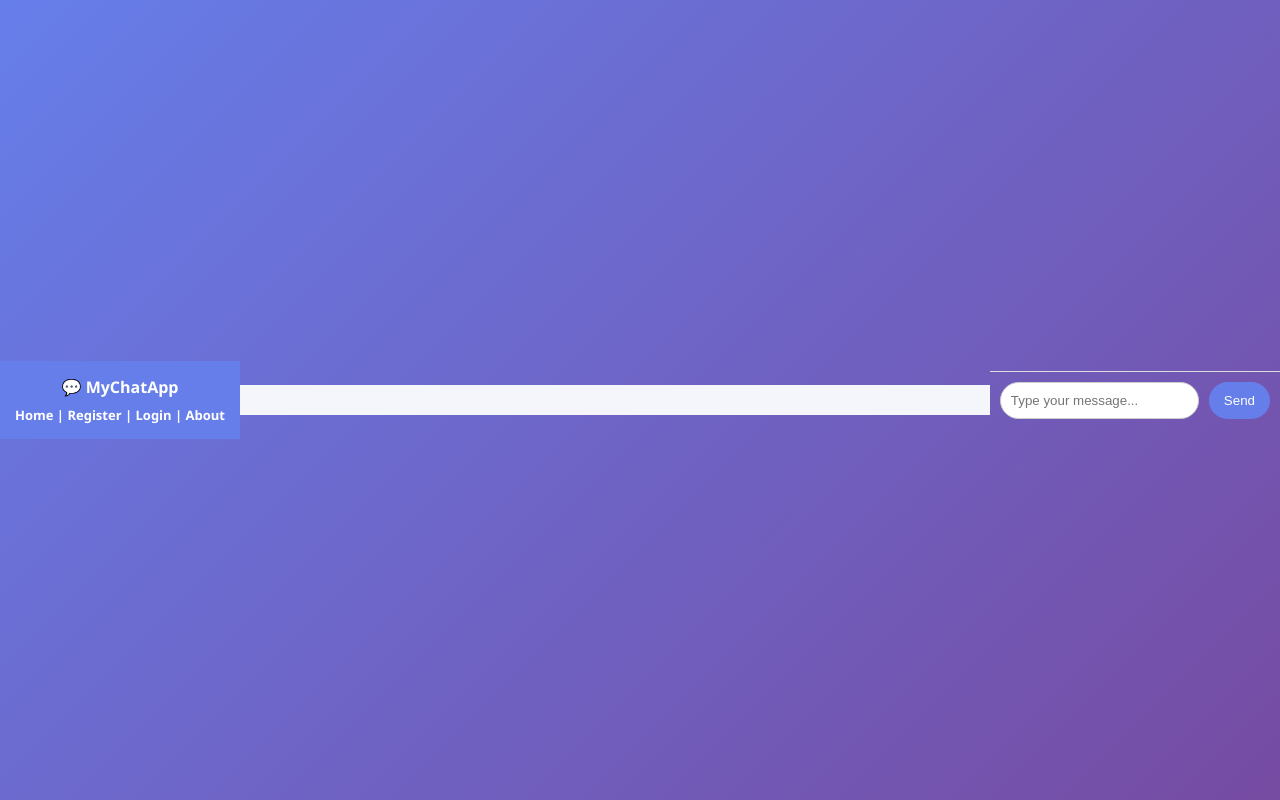
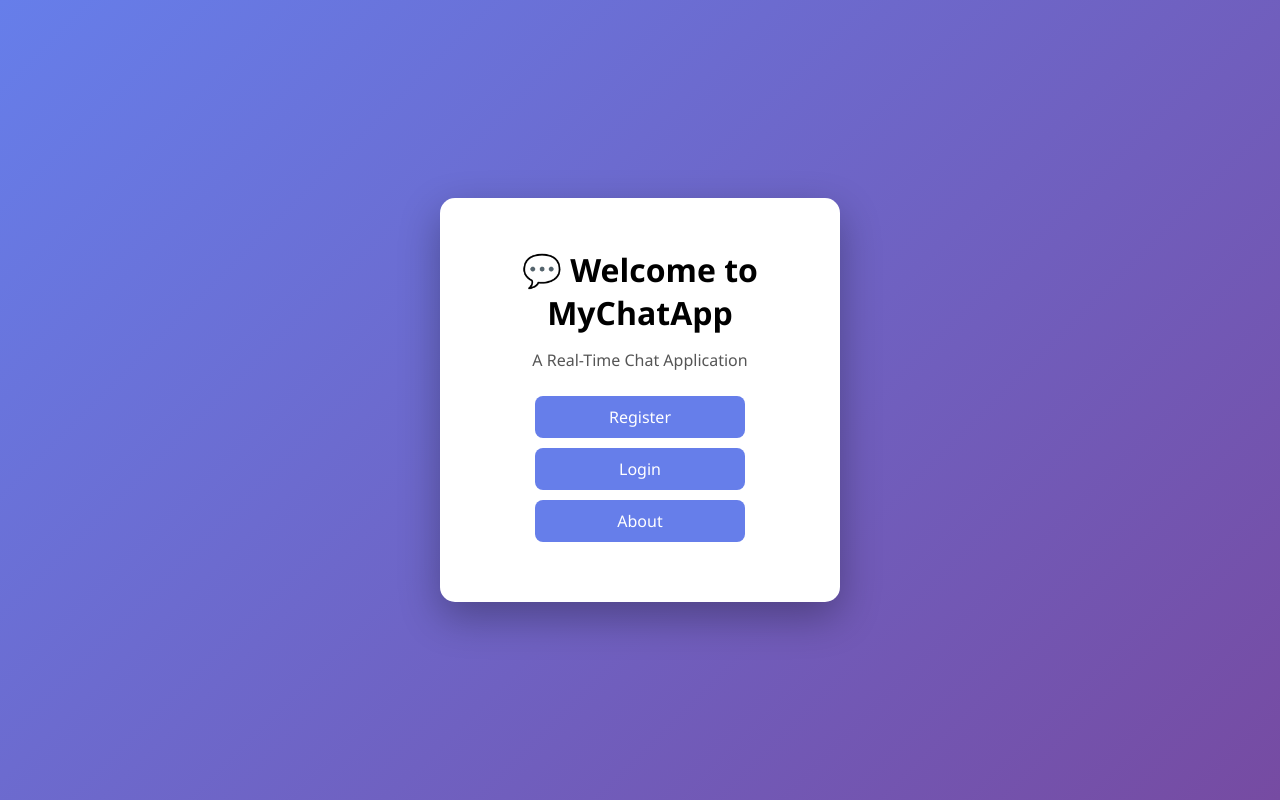
Before and after one commit to abhilashreddy4444-design/rtws, a website: page public/index.html in a window 1280 px wide. Drawn offline with nearby package versions, Linux system fonts and the light colour scheme; no server answers.

Commit message:
Update index.html

```diff
--- a/public/index.html
+++ b/public/index.html
@@ -7,65 +7,18 @@
 </head>
 <body>
 
-<div class="chat-header">
-  💬 MyChatApp
+<div class="landing-container">
 
-  <div style="font-size: 13px; margin-top: 8px;">
-    <a href="index.html" style="color:white; text-decoration:none;">Home</a> |
-    <a href="register.html" style="color:white; text-decoration:none;">Register</a> |
-    <a href="login.html" style="color:white; text-decoration:none;">Login</a> |
-    <a href="about.html" style="color:white; text-decoration:none;">About</a>
-  </div>
-</div>
+  <h1>💬 Welcome to MyChatApp</h1>
+  <p class="subtitle">A Real-Time Chat Application</p>
 
-
-  <!-- CHAT AREA -->
-  <div id="chat-box" class="chat-box"></div>
-
-  <!-- INPUT AREA -->
-  <div class="chat-input">
-    <input id="message" type="text" placeholder="Type your message..." />
-    <button onclick="sendMessage()">Send</button>
+  <div class="landing-buttons">
+    <a href="register.html" class="btn">Register</a>
+    <a href="login.html" class="btn">Login</a>
+    <a href="about.html" class="btn">About</a>
   </div>
 
 </div>
 
-<!-- SOCKET.IO -->
-<script src="/socket.io/socket.io.js"></script>
-
-<script>
-const socket = io();
-
-/* ===== SEND MESSAGE ===== */
-function sendMessage() {
-  const input = document.getElementById("message");
-  const msg = input.value.trim();
-
-  if (msg !== "") {
-    socket.emit("message", msg);
-    input.value = "";
-  }
-}
-
-/* ===== RECEIVE MESSAGE ===== */
-socket.on("message", (msg) => {
-  const chatBox = document.getElementById("chat-box");
-
-  const messageDiv = document.createElement("div");
-  messageDiv.classList.add("message", "received");
-  messageDiv.textContent = msg;
-
-  chatBox.appendChild(messageDiv);
-  chatBox.scrollTop = chatBox.scrollHeight;
-});
-
-/* ===== ENTER KEY SUPPORT ===== */
-document.getElementById("message").addEventListener("keypress", function(e) {
-  if (e.key === "Enter") {
-    sendMessage();
-  }
-});
-</script>
-
 </body>
 </html>
```
